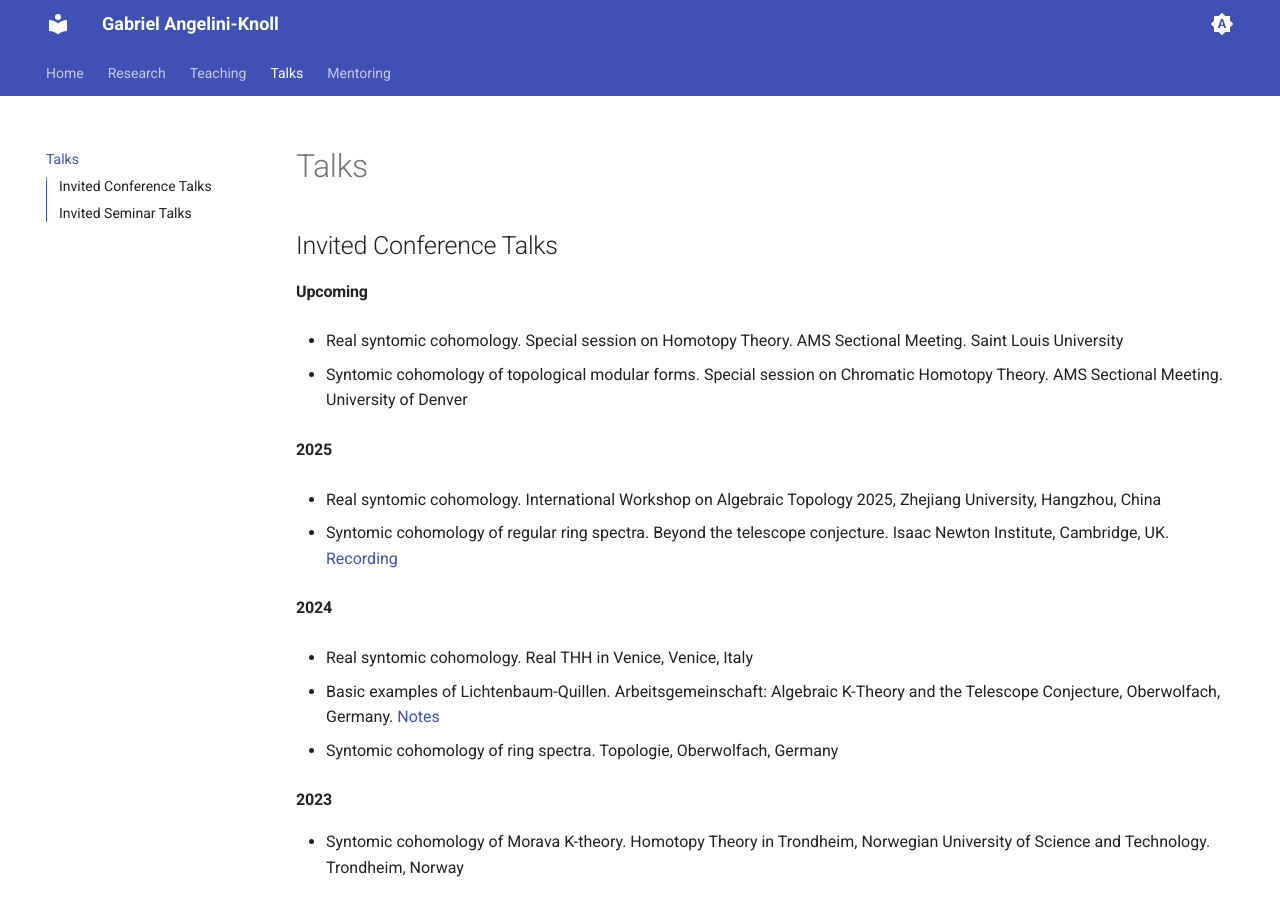
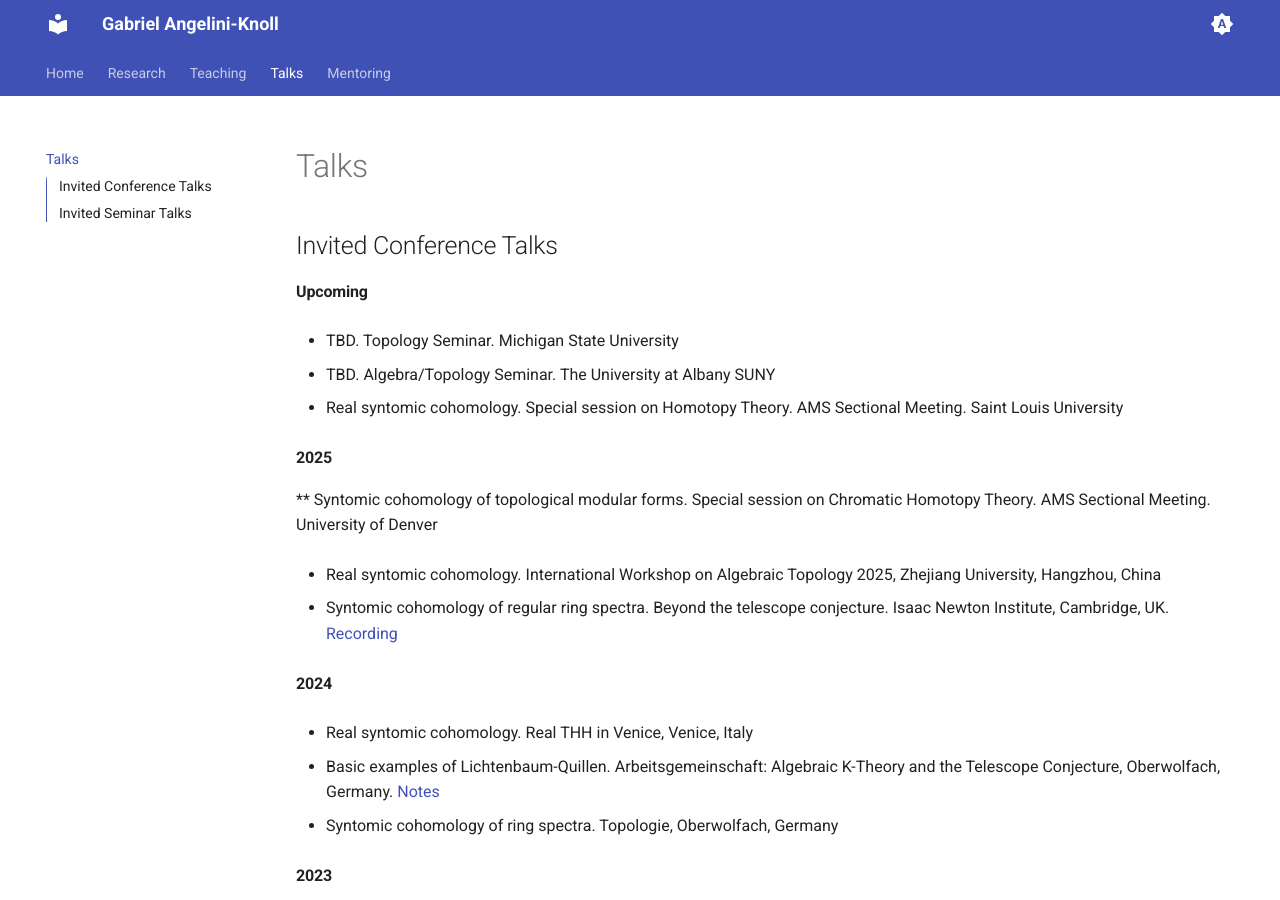
Before and after one commit to gabeangeliniknoll/gabeangeliniknoll.github.io, an MkDocs documentation site: the page built from docs/talks.md, in a window 1280 px wide and 900 px high. Built offline with MkDocs 1.6.1 and Material for MkDocs 9.7.7, drawn with Linux system fonts in a browser that asks for light colours.

```diff
--- a/docs/talks.md
+++ b/docs/talks.md
@@ -4,11 +4,15 @@
 
 #### Upcoming
 
+* TBD. Topology Seminar. Michigan State University
+
+* TBD. Algebra/Topology Seminar. The University at Albany SUNY
+
 * Real syntomic cohomology. Special session on Homotopy Theory. AMS Sectional Meeting. Saint Louis University
 
-* Syntomic cohomology of topological modular forms. Special session on Chromatic Homotopy Theory. AMS Sectional Meeting. University of Denver
+#### 2025
 
-#### 2025
+** Syntomic cohomology of topological modular forms. Special session on Chromatic Homotopy Theory. AMS Sectional Meeting. University of Denver
 
 * Real syntomic cohomology. International Workshop on Algebraic Topology 2025, Zhejiang University, Hangzhou, China
 
```
Also changed, not shown: docs/index.md (+1 -0 lines).
